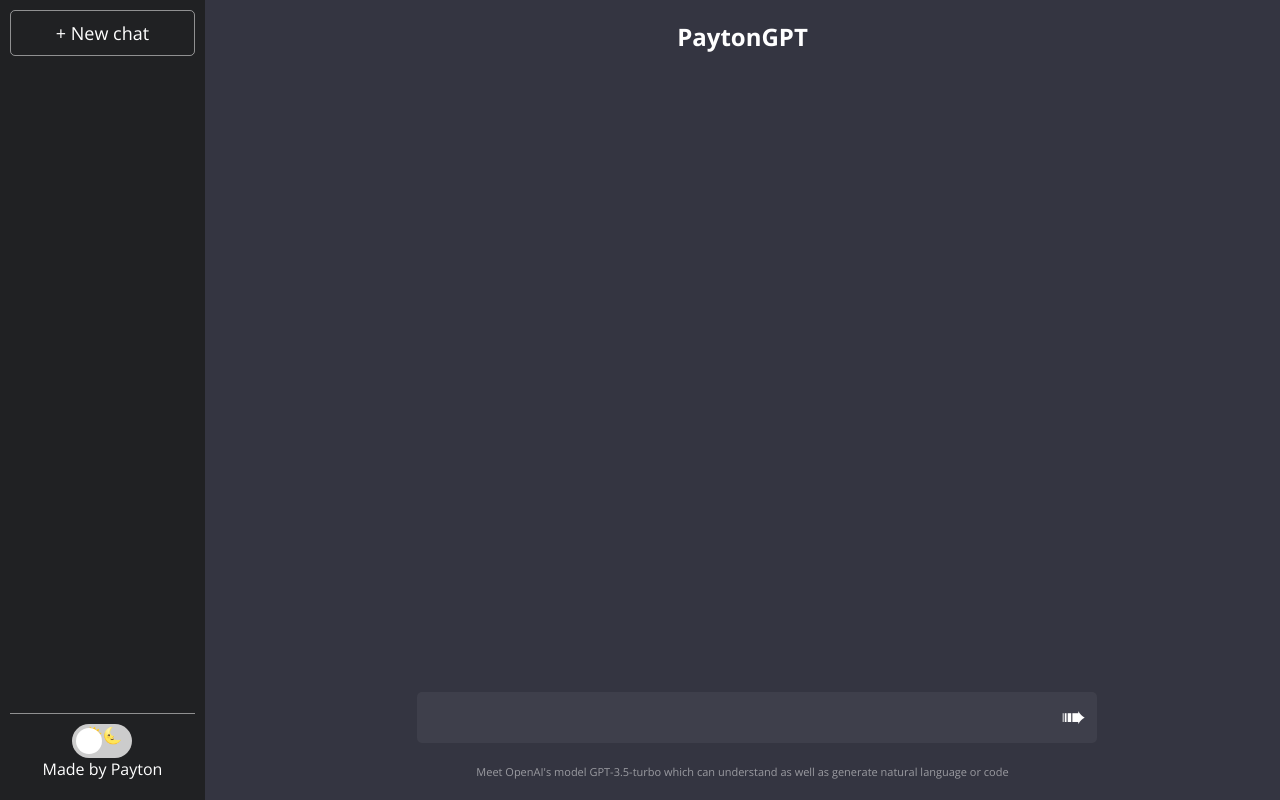
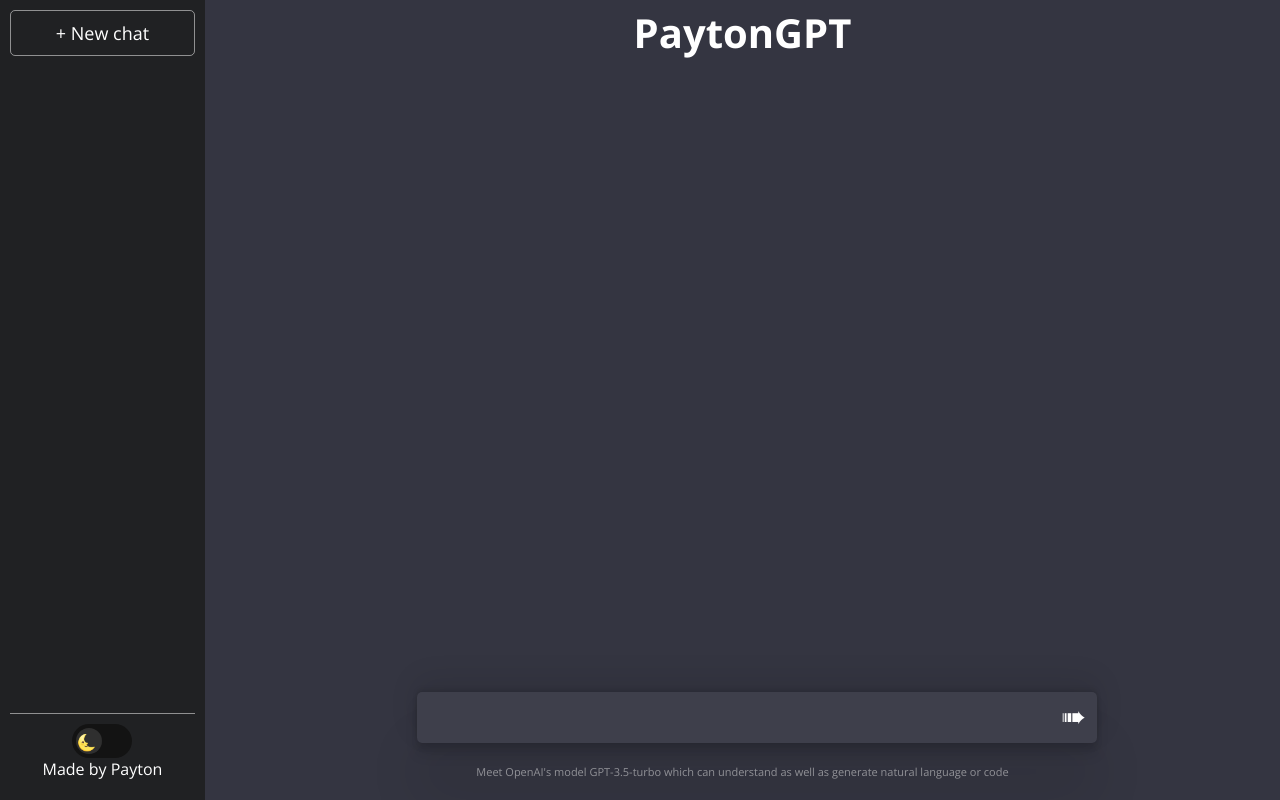
Before and after one commit to paytonshafer/ChatGPT-Clone, a React (Create React App) app: page / in a window 1280 px wide. Built offline with nearby package versions, Linux system fonts and the light colour scheme.

Commit message:
light/dark mode

```diff
--- a/src/App.js
+++ b/src/App.js
@@ -5,6 +5,7 @@
     const [message, setMessage] = useState(null)
     const [previousChats, setPreviousChats] = useState([])
     const [curTitle, setCurTitle] = useState(null)
+    const [light, setLight] = useState(false)
 
     const createNewChat = () =>{
         setMessage(null)
@@ -73,7 +74,7 @@
     const titles = Array.from(new Set(previousChats.map(chat => chat.title)))
 
     return (
-        <div className="App">
+        <div className={light ? "App light" : "App"}>
         <section className="side-bar">
             <button onClick={createNewChat}>+ New chat</button>
             <ul className="history">
@@ -83,11 +84,11 @@
                 </li>) : null}
             </ul>
             <nav>
-                <label class="switch">
+                <label className="switch">
                     <input type="checkbox"/>
-                    <span class="slider round">
-                        <span>🌞</span>
-                        <span>🌜</span>
+                    <span onClick={() => setLight(!light)} className="slider round">
+                        <span className={light ? 'sun' : 'sun off'}>🌞</span>
+                        <span className={light ? 'moon off' : 'moon'}>🌜</span>
                     </span>
                 </label>
                 <a href='https://github.com/paytonshafer'>Made by Payton</a>
@@ -95,7 +96,7 @@
         </section>
 
         <section className="main">
-            {curTitle ? <h1>{curTitle}</h1> : <h1>PaytonGPT</h1>}
+            {curTitle ? <h1>{curTitle}</h1> : <h1 className='title'>PaytonGPT</h1>}
             <ul className="feed">
                 {curChat ? curChat.map((mes, index) => <li key={index}>
                     <p className='role'>{mes.role}</p>
--- a/src/index.css
+++ b/src/index.css
@@ -1,7 +1,27 @@
 @import url('https://fonts.googleapis.com/css2?family=Open+Sans:ital,wght@0,300;0,400;0,500;0,600;0,700;0,800;1,300&display=swap');
 
+:root{
+    --color-text: #fff;
+    --color-main: #343541;
+    --color-side: #202123;
+    --feed-main: #444654;
+    --feed-text: rgba(255, 255, 255, 0.8);
+    --history-hover: #747474;
+    --info-color: rgba(255, 255, 255, 0.5);
+}
+
+.light{
+    --color-text: #343541;
+    --color-main: #ffffff;
+    --color-side: #cdcdcd;
+    --feed-main: #f1f1f1b7;
+    --feed-text: rgba(0, 0, 0, 0.8);
+    --history-hover: #ededede2;
+    --info-color: rgba(0, 0, 0, 0.5);
+}
+
 * {
-    color: #fff;
+    color: var(--color-text);
     font-family: 'Open sans', sans-serif;
 }
 
@@ -11,12 +31,12 @@
 }
 
 .App {
-    background-color: #343541;
+    background-color: var(--color-main);
     display: flex;
 }
 
 .side-bar {
-    background-color: #202123;
+    background-color: var(--color-side);
     width: 244px;
     height: 100vh;
     display: flex;
@@ -34,6 +54,11 @@
     justify-content: space-between;
 }
 
+.title{
+    font-size: 40px;
+    margin: 5px 0;
+}
+
 .bottom-section {
     width: 100%;
     display: flex;
@@ -43,7 +68,7 @@
 }
 
 .info {
-    color: rgba(255, 255, 255, 0.5);
+    color: var(--info-color);
     font-size: 11px;
     padding: 10px;
 }
@@ -62,11 +87,11 @@
     font-size: 20px;
     padding: 12px 15px;
     border-radius: 5px;
-    box-shadow: rgba(0,0,0,0,0.05) 0 54px 55px,
-        rgba(0,0,0,0,0.05) 0 -12px 30px,
-        rgba(0,0,0,0,0.05) 0 4px 6px,
-        rgba(0,0,0,0,0.05) 0 12px 13px,
-        rgba(0,0,0,0,0.09) 0 -3px 5px;
+    box-shadow: rgba(0,0,0,0.09) 0 54px 55px,
+        rgba(0,0,0,0.09) 0 -12px 30px,
+        rgba(0,0,0,0.09) 0 4px 6px,
+        rgba(0,0,0,0.09) 0 12px 13px,
+        rgba(0,0,0,0.09) 0 -3px 5px;
 }
 
 input:focus {
@@ -88,8 +113,8 @@
 }
 
 .input-container #submit:hover{
-    background-color: rgba(255, 255, 255, 1);
-    color: #343541;
+    background-color: var(--color-text);
+    color: var(--color-main);
 }
 
 button {
@@ -103,8 +128,8 @@
 }
 
 button:hover {
-    background-color: #ffffff;
-    color: #202123;
+    background-color: var(--color-text);
+    color: var(--color-side);
 }
 
 nav {
@@ -131,7 +156,7 @@
 
 .history li {
     list-style-type: none;
-    padding: 12px 3px;
+    padding: 12px 5px;
     cursor: pointer;
     display: flex;
     flex-direction: row;
@@ -142,7 +167,7 @@
 }
 
 .history li:hover{
-    background-color: #747474;
+    background-color: var(--history-hover);
 }
 
 .history li p{
@@ -164,20 +189,35 @@
 
 .feed li{
     display: flex;
-    background-color: #444654;
-    width: 100%;
+    background-color: var(--feed-main);
     padding: 20px;
     margin: 20px 0;
 }
 
 .feed p{
-    color:rgba(255, 255, 255, 0.8);
+    color:var(--feed-text);
     font-size: 14px;
     text-align: left;
 }
 
 .feed p.role {
     min-width: 100px;
+}
+
+.moon{
+    position: absolute;
+    left: 4px;
+    bottom: 5px;
+}
+
+.sun{
+    position: absolute;
+    left: 32.5px;
+    bottom: 5px;
+}
+
+.off{
+    visibility: hidden;
 }
 
 /* The switch - the box around the slider */
@@ -195,7 +235,7 @@
     height: 0;
 }
 
-  /* The slider */
+/* The slider */
 .slider {
     position: absolute;
     cursor: pointer;
@@ -203,9 +243,9 @@
     left: 0;
     right: 0;
     bottom: 0;
-    background-color: #ccc;
-    -webkit-transition: .4s;
-    transition: .4s;
+    background-color: rgb(19, 19, 19);
+    -webkit-transition: .2s;
+    transition: .2s;
 }
 
 .slider:before {
@@ -215,17 +255,17 @@
     width: 26px;
     left: 4px;
     bottom: 4px;
-    background-color: white;
-    -webkit-transition: .4s;
-    transition: .4s;
+    background-color: rgba(90, 90, 90, 0.4);
+    -webkit-transition: .2s;
+    transition: .2s;
 }
 
 input:checked + .slider {
-    background-color: #2196F3;
+    background-color: rgb(255, 255, 255);
 }
 
 input:focus + .slider {
-    box-shadow: 0 0 1px #2196F3;
+    box-shadow: 0 0 1px rgb(255, 255, 255);
 }
 
 input:checked + .slider:before {
@@ -235,10 +275,11 @@
 }
 
   /* Rounded sliders */
-  .slider.round {
+.slider.round {
     border-radius: 34px;
+    line-height: -1px;
 }
 
-  .slider.round:before {
+.slider.round:before {
     border-radius: 50%;
 }
```
Also changed, not shown: 1 other file (tests, documents, lock files or other folders).
